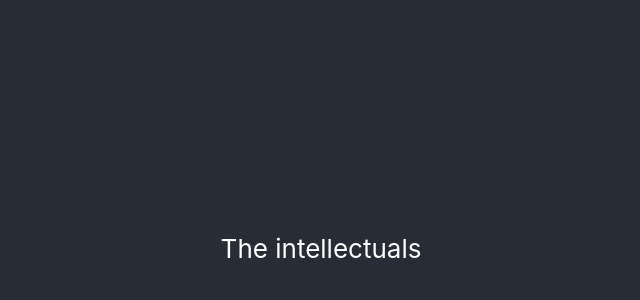
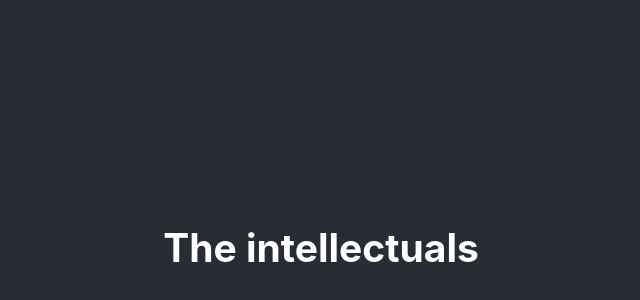
Before and after one commit to ampaire/BookStore, a React (Create React App) app: page / in a window 1280 px wide. Shown: the part 152-452 px from the top of the page, without its empty margins (319-959 px from the left). Built offline with nearby package versions, Linux system fonts and the light colour scheme.

Commit message:
Add some styling

```diff
--- a/src/App.js
+++ b/src/App.js
@@ -1,13 +1,17 @@
 import React from 'react';
 import './App.css';
+import styled from 'styled-components';
+
+const H4 = styled.h2`
+  font-weight: bold;
+  line-height: 52px;
+`;
 
 function App() {
   return (
     <div className="App">
       <header className="App-header">
-        <p>
-          The intellectuals
-        </p>
+        <H4>The intellectuals</H4>
       </header>
     </div>
   );
```
